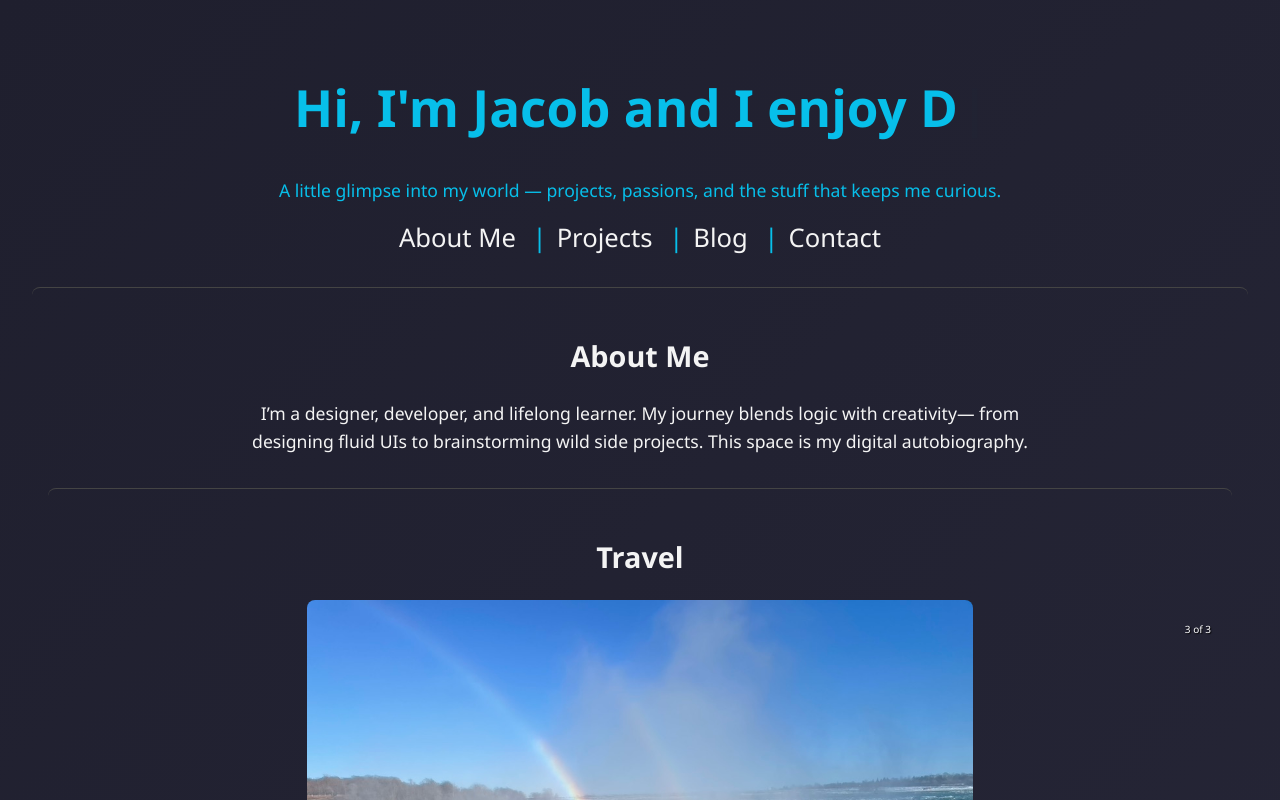
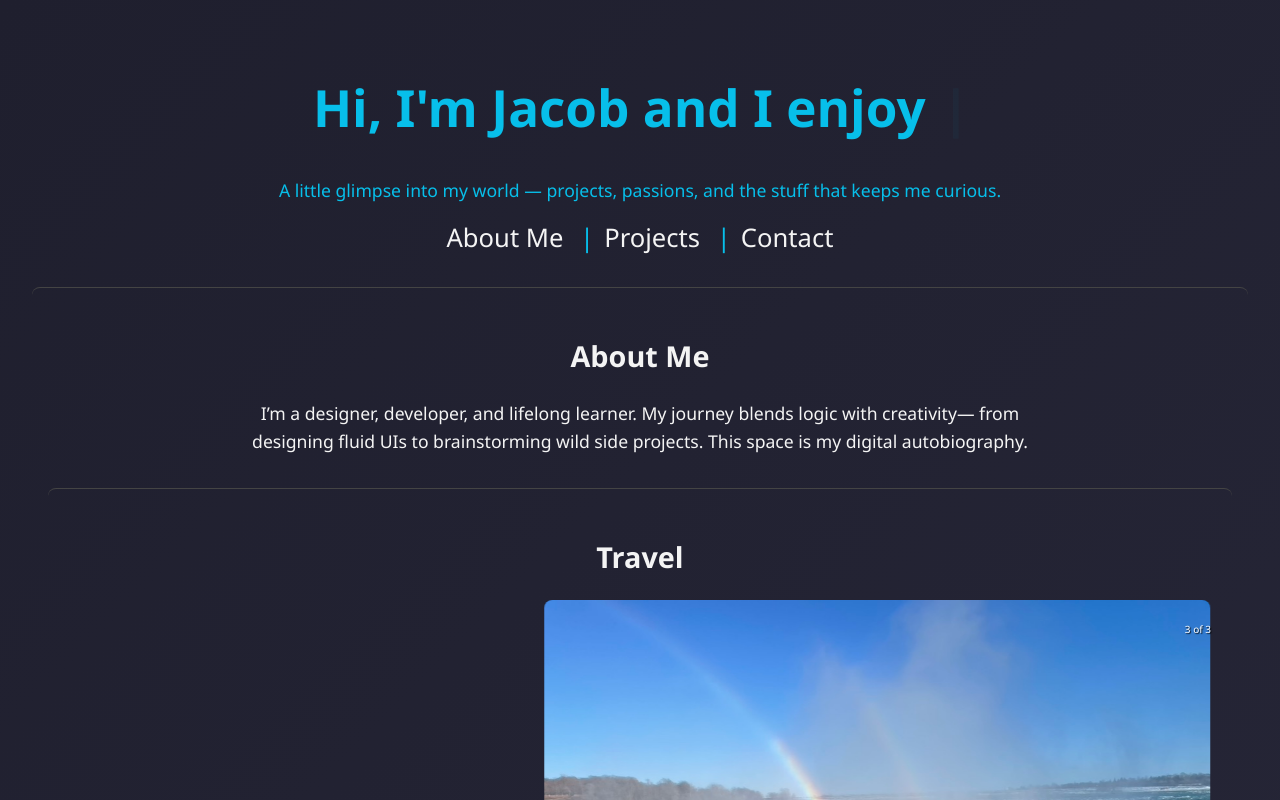
Before and after one commit to jhughesdev/myWebsite, a React (Create React App) app: page / in a window 1280 px wide. Shown: the top 800 px of the page. Built offline with nearby package versions, Linux system fonts and the light colour scheme.

Commit message:
removing blog component

```diff
--- a/src/App.js
+++ b/src/App.js
@@ -2,7 +2,6 @@ import './App.css';
 import TypingIntro from './Components/TypingIntro';
 import About from './Components/About'; // new About component
 import Projects from './Components/Projects'; // optional future components
-import Blog from './Components/Blog';
 import Contact from './Components/Contact';
 
 function App() {
@@ -16,7 +15,6 @@ function App() {
         <nav>
           <a href="#about">About Me</a> |
           <a href="#projects">Projects</a> |
-          <a href="#blog">Blog</a> |
           <a href="#contact">Contact</a>
         </nav>
       </header>
@@ -24,7 +22,6 @@ function App() {
       <main>
         <About />
         <Projects />
-        <Blog />
         <Contact />
       </main>
     </div>
--- a/src/Components/About.js
+++ b/src/Components/About.js
@@ -3,7 +3,6 @@ import { Carousel } from 'react-responsive-carousel';
 import './About.css';
 import 'react-responsive-carousel/lib/styles/carousel.min.css';
 
-// 🔄 Utility to import all images from a directory
 function importAllImages(r) {
   return r.keys().map((key) => ({
     src: r(key),
@@ -16,7 +15,6 @@ const travelImages = importAllImages(require.context('../Assets/Images/Carousel/
 const foodImages = importAllImages(require.context('../Assets/Images/Carousel/Food', false, /\.(png|jpe?g|svg)$/));
 const sportsImages = importAllImages(require.context('../Assets/Images/Carousel/Sports', false, /\.(png|jpe?g|svg)$/));
 
-// 🧩 Reusable Carousel Section
 function CarouselSection({ title, images, description }) {
   return (
     <section>
@@ -33,7 +31,6 @@ function CarouselSection({ title, images, description }) {
   );
 }
 
-// 🧠 Main About Component
 function About() {
   return (
     <section id="about">
--- a/src/Components/Blog.js
+++ /dev/null
@@ -1,18 +0,0 @@
-// Components/Blog.js
-import React from 'react';
-
-function Blog() {
-  return (
-    <section id="blog">
-      <h2>Blog</h2>
-      <p>
-        Life’s a whirlwind—and this is my space to slow it down and reflect. Whether it’s lessons from a side project, a breakthrough in my learning, or just a moment that made me think, you’ll find it here.
-      </p>
-      <p>
-        I write to connect, explore, and share stories that feel real. Thanks for reading!
-      </p>
-    </section>
-  );
-}
-
-export default Blog;
--- a/src/Components/Projects.js
+++ b/src/Components/Projects.js
@@ -6,7 +6,7 @@ function Projects() {
     <section id="projects">
       <h2>Projects</h2>
       <p>
-        Here’s a curated collection of things I’ve built, collaborated on, or am currently tinkering with.
+        Here’s a list of projects I've built
       </p>
       <ul>
         <li><strong>Portfolio Website</strong> – This very site you're browsing 👀</li>
@@ -14,7 +14,7 @@ function Projects() {
         <li><strong>Creative Coding Doodles</strong> – Experimental graphics using p5.js</li>
       </ul>
       <p>
-        More to come soon—my GitHub is always growing!
+        More to come soon!
       </p>
     </section>
   );
```
